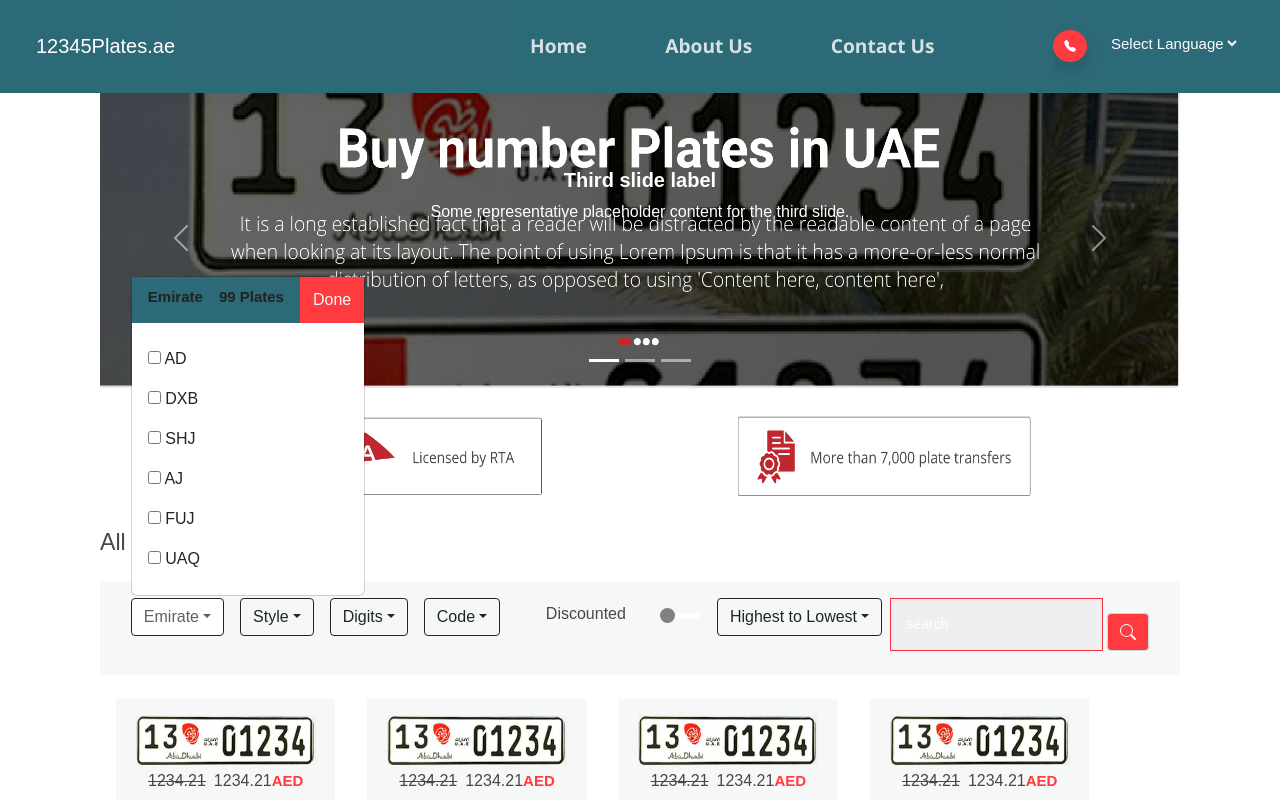
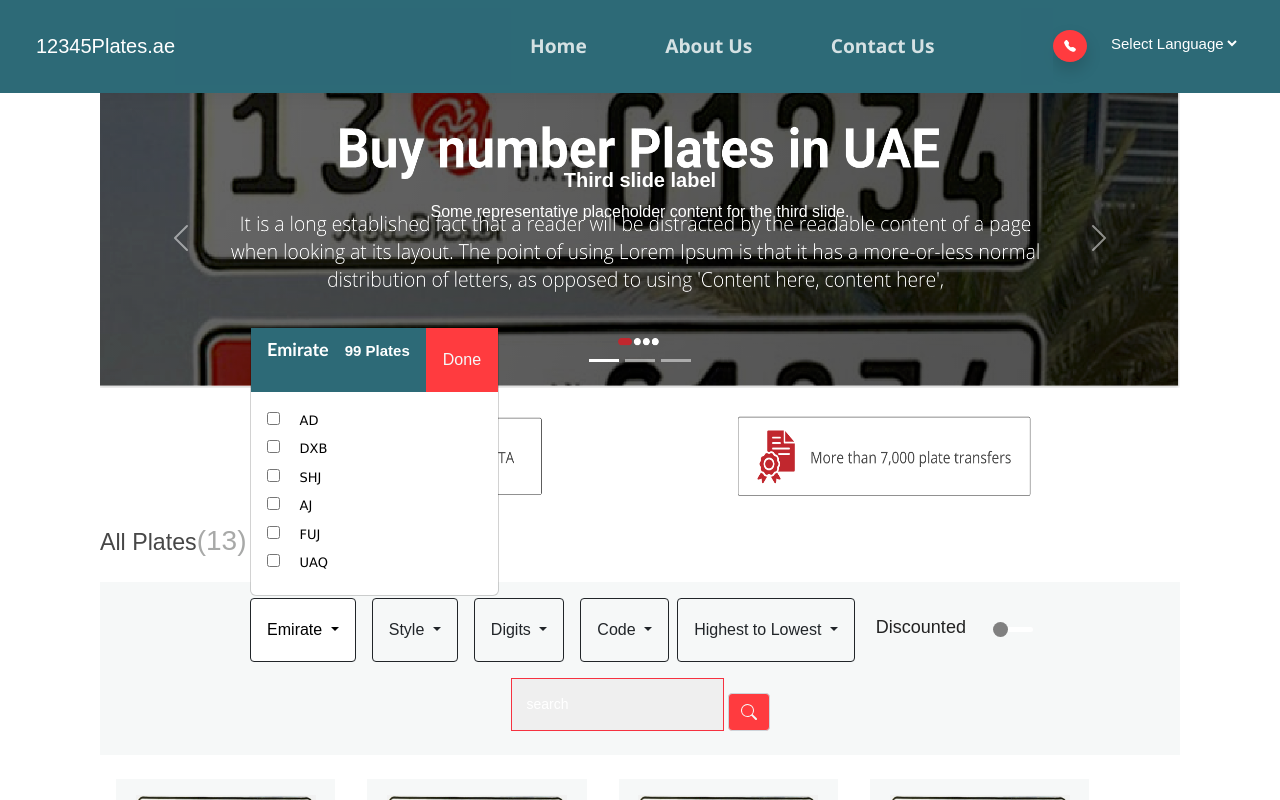
Before and after one commit to Malshmsi/plate-dev-build, an Angular app: page / in a window 1280 px wide. Both pictures are taken after a click on the button "Emirate". Shown: the top 800 px of the page. Built offline with nearby package versions, Linux system fonts and the light colour scheme; a web font is replaced by a local one; what @syncfusion/ej2-angular-dropdowns, ng-multiselect-dropdown, ngx-infinite-scroll would draw is missing.

Commit message:
selector menu edit-searchbutton and toggler left

```diff
--- a/package.json
+++ b/package.json
@@ -11,7 +11,7 @@
   "private": true,
   "dependencies": {
     "@angular/animations": "^14.1.0",
-    "@angular/common": "^14.1.0",
+    "@angular/common": "^14.2.0",
     "@angular/compiler": "^14.1.0",
     "@angular/core": "^14.1.0",
     "@angular/forms": "^14.1.0",
--- a/src/app/plates-catalog/plates-catalog.component.css
+++ b/src/app/plates-catalog/plates-catalog.component.css
@@ -0,0 +1,36 @@
+.drops {
+  color: white;
+}
+.menuitem {
+  padding: 1em !important;
+  height: 4em !important;
+  display: flexbox;
+}
+.dropsHead {
+  color: white;
+  font-size: large;
+  font-family: "Gill Sans", "Gill Sans MT", Calibri, "Trebuchet MS", sans-serif;
+}
+.dropof {
+  padding-left: 1.5em;
+  font-weight: 20;
+  color: black;
+  font-size: small;
+  font-family: "Lucida Sans", "Lucida Sans Regular", "Lucida Grande",
+    "Lucida Sans Unicode", Geneva, Verdana, sans-serif;
+}
+.disci {
+  height: fit-content;
+  padding: 0.5em;
+  display: inline-block;
+  margin-top: 0.4em;
+}
+#disc {
+  font-size: large;
+  font-weight: 500;
+}
+
+#checkbox {
+  position: relative;
+  float: right;
+}
--- a/src/app/plates-catalog/plates-catalog.component.html
+++ b/src/app/plates-catalog/plates-catalog.component.html
@@ -1,26 +1,59 @@
 <!--Plates Catalog Filter-->
 <div class="plates-catalog-contatiner">
-  <div class="mb-4"><h2 class="d-inline mb-2">All Plates </h2><span class="text-gray fw-light h3">({{ this.plates.length }})</span></div>
+  <div class="mb-4">
+    <h2 class="d-inline mb-2">All Plates</h2>
+    <span class="text-gray fw-light h3">({{ this.plates.length }})</span>
+  </div>
   <!-- Catalog Filter Form -->
-  <form style="overflow-y: visible;" class=" bg-primary w-100 d-flex justify-content-around navbar-nav-scroll bg-light p-2 flex-wrap">
+  <form
+    style="overflow-y: visible"
+    class="bg-primary w-100 d-flex justify-content-around navbar-nav-scroll bg-light p-2 flex-wrap"
+  >
     <!--Upper Catalog Filter-->
-    <div style="overflow-y: visible;" class="upper-catalog-filter navbar-nav-scroll d-flex flex-lg-row flex-sm-row py-2">
+    <div
+      style="overflow-y: visible"
+      class="upper-catalog-filter navbar-nav-scroll d-flex flex-lg-row flex-sm-row py-2"
+    >
       <!--Emirate Filter-->
       <div ngbDropdown class="d-inline-block">
-        <button [ngClass]="{'filterSet': selectedEmirates.length > 0 }" type="button" style="color: #606060;" class=" btn bg-white fw-light border-dark mx-2 rounded-1" id="dropdown1" ngbDropdownToggle>Emirate</button>
+        <button
+          [ngClass]="{ filterSet: selectedEmirates.length > 0 }"
+          type="button"
+          style="color: #606060"
+          class="menuitem text-black btn bg-white fw-light border-dark mx-2 rounded-1"
+          id="dropdown1"
+          ngbDropdownToggle
+        >
+          Emirate
+        </button>
         <div ngbDropdownMenu aria-labelledby="dropdown1">
-          <div class="bg-primary d-flex justify-content-between text-light">
-            <div class="px-2 h-100 p-2 text-nowrap"><label class="px-2">Emirate</label> <label class="px-2">99 Plates</label></div>
-            <div class="p-0"><button class="h-100 w-100 btn text-light bg-danger rounded-0 button dropdown-toggle-internal" ngbDropdownToggle>Done</button></div>
+          <div class="drops bg-primary d-flex justify-content-between">
+            <div class="drops px-2 h-100 p-2 text-nowrap">
+              <label class="dropsHead px-2">Emirate</label>
+              <label class="drops px-2">99 Plates</label>
+            </div>
+            <div class="p-0">
+              <button
+                class="menuitem h-100 w-100 btn text-light bg-danger rounded-0 button dropdown-toggle-internal"
+                ngbDropdownToggle
+              >
+                Done
+              </button>
+            </div>
           </div>
           <div class="select-elements p-3 d-flex flex-column">
             <ul class="list-unstyled p-0 m-0">
-              <li *ngFor="let emirate of emiratesList"  class="px-0 p-2 style-none" href="#">
-                <input type="checkbox"
+              <li
+                *ngFor="let emirate of emiratesList"
+                class="px-0 style-none"
+                href="#"
+              >
+                <input
+                  type="checkbox"
                   value="{{ emirate }}"
-                  name="{{ emirate }}"
-                  (change) ="updateEmiratesModel($event)" />
-                  {{emirate}}
+                  (change)="updateEmiratesModel($event)"
+                />
+                <label class="dropof">{{ emirate }}</label>
               </li>
             </ul>
           </div>
@@ -28,20 +61,41 @@
       </div>
       <!-- Style Filter -->
       <div ngbDropdown class="d-inline-block">
-          <button [ngClass]="{'filterSet': selectedStyles.length > 0 }" type="button" class="btn border-dark  mx-2 rounded-1" id="dropdown1" ngbDropdownToggle>Style</button>
+        <button
+          [ngClass]="{ filterSet: selectedStyles.length > 0 }"
+          type="button"
+          class="menuitem btn border-dark mx-2 rounded-1"
+          id="dropdown1"
+          ngbDropdownToggle
+        >
+          Style
+        </button>
         <div ngbDropdownMenu aria-labelledby="dropdown1">
           <div class="bg-primary d-flex justify-content-between text-light">
-              <div class="px-2 h-100 p-2 text-nowrap">Style 99 Plates</div>
-              <div class="p-0"><button class="h-100 w-100 btn text-light bg-danger rounded-0 button dropdown-toggle-internal" ngbDropdownToggle>Done</button></div>
+            <div class="drops px-2 h-100 p-2 text-nowrap">Style 99 Plates</div>
+            <div class="p-0">
+              <button
+                class="menuitem h-100 w-100 btn text-light bg-danger rounded-0 button dropdown-toggle-internal"
+                ngbDropdownToggle
+              >
+                Done
+              </button>
+            </div>
           </div>
           <div class="select-elements p-3 d-flex flex-column">
             <ul class="list-unstyled p-0 m-0">
-                <li *ngFor="let style of stylesList"  class="px-0 p-2 style-none" href="#">
-                  <input type="checkbox"
+              <li
+                *ngFor="let style of stylesList"
+                class="px-0 p-2 style-none"
+                href="#"
+              >
+                <input
+                  type="checkbox"
                   value="{{ style }}"
                   name="{{ style }}"
-                    (change) ="updateStylesModel($event)" />
-                    {{style}}
+                  (change)="updateStylesModel($event)"
+                />
+                <label class="dropof">{{ style }}</label>
               </li>
             </ul>
           </div>
@@ -50,20 +104,41 @@
       <!--Style Filter-->
       <!--# of Digits Filter-->
       <div ngbDropdown class="d-inline-block">
-        <button [ngClass]="{'filterSet': selectedDigits.length > 0 }" type="button" class="btn border-dark mx-2 rounded-1" id="dropdown1" ngbDropdownToggle>Digits</button>
+        <button
+          [ngClass]="{ filterSet: selectedDigits.length > 0 }"
+          type="button"
+          class="menuitem btn border-dark mx-2 rounded-1"
+          id="dropdown1"
+          ngbDropdownToggle
+        >
+          Digits
+        </button>
         <div ngbDropdownMenu aria-labelledby="dropdown1">
           <div class="bg-primary d-flex justify-content-between text-light">
-            <div class="px-2 h-100 p-2 text-nowrap">Digits 99 Plates</div>
-            <div class="p-0"><button class="h-100 w-100 btn text-light bg-danger rounded-0 button dropdown-toggle-internal" ngbDropdownToggle>Done</button></div>
+            <div class="drops px-2 h-100 p-2 text-nowrap">Digits 99 Plates</div>
+            <div class="p-0">
+              <button
+                class="menuitem h-100 w-100 btn text-light bg-danger rounded-0 button dropdown-toggle-internal"
+                ngbDropdownToggle
+              >
+                Done
+              </button>
+            </div>
           </div>
           <div class="select-elements p-3 d-flex flex-column">
             <ul class="list-unstyled p-0 m-0">
-              <li *ngFor="let digit of digitsList"  class="px-0 p-2 style-none" href="#">
-                <input type="checkbox"
+              <li
+                *ngFor="let digit of digitsList"
+                class="px-0 p-2 style-none"
+                href="#"
+              >
+                <input
+                  type="checkbox"
                   value="{{ digit.digit }}"
                   name="{{ digit.digit }}"
-                  (change) ="updateDigitsModel($event)" />
-                  {{ digit.digit }}
+                  (change)="updateDigitsModel($event)"
+                />
+                <label class="dropof">{{ digit.digit }} </label>
               </li>
             </ul>
           </div>
@@ -72,20 +147,37 @@
       <!--# of Digits Filter-->
       <!--Code Filter-->
       <div ngbDropdown class="d-inline-block">
-        <button [ngClass]="{'filterSet': selectedCodes.length > 0 }" type="button" class="btn border-dark mx-2 rounded-1" id="dropdown1" ngbDropdownToggle>Code</button>
+        <button
+          [ngClass]="{ filterSet: selectedCodes.length > 0 }"
+          type="button"
+          class="menuitem btn border-dark mx-2 rounded-1"
+          id="dropdown1"
+          ngbDropdownToggle
+        >
+          Code
+        </button>
         <div ngbDropdownMenu aria-labelledby="dropdown1">
           <div class="bg-primary d-flex justify-content-between text-light">
-            <div class="px-2 h-100 p-2 text-nowrap">Code 99 Plates</div>
-            <div class="p-0"><button class="h-100 w-100 btn text-light bg-danger rounded-0 button dropdown-toggle-internal" ngbDropdownToggle>Done</button></div>
+            <div class="drops px-2 h-100 p-2 text-nowrap">Code 99 Plates</div>
+            <div class="p-0">
+              <button
+                class="menuitem h-100 w-100 btn text-light bg-danger rounded-0 button dropdown-toggle-internal"
+                ngbDropdownToggle
+              >
+                Done
+              </button>
+            </div>
           </div>
           <div class="select-elements p-3 d-flex flex-column">
             <ul class="list-unstyled p-0 m-0">
-              <li *ngFor="let code of codesList"  class="px-0 p-2" href="#">
-                <input type="checkbox"
+              <li *ngFor="let code of codesList" class="px-0 p-2" href="#">
+                <input
+                  type="checkbox"
                   value="{{ code.code }}"
                   name="{{ code.code }}"
-                  (change) ="updateCodesModel($event)" />
-                  {{ code.code }}
+                  (change)="updateCodesModel($event)"
+                />
+                <label class="dropof">{{ code.code }}</label>
               </li>
             </ul>
           </div>
@@ -93,39 +185,98 @@
       </div>
       <!--Code Filter-->
 
+      <!--Sort Filter-->
+      <button
+        type="button"
+        class="menuitem btn border-dark dropdown-toggle rounded-1"
+        data-toggle="dropdown"
+        aria-haspopup="true"
+        aria-expanded="false"
+      >
+        Highest to Lowest
+      </button>
+      <!-- Discount Toggle -->
+      <div class="container-fluid">
+        <label id="disc" class="disci">Discounted</label>
+        <div id="checkbox" class="disci custom-control custom-switch">
+          <label class="custom-control-label" for="customSwitch1">
+            <input
+              type="checkbox"
+              class="custom-control-input"
+              id="customSwitch1"
+              checked
+          /></label>
+        </div>
+      </div>
+      <!-- Discount Toggle -->
     </div>
     <!--Upper Catalog Filter-->
     <!--Lower Catalog Filter-->
     <div class="lower-catalog-filter p-2">
       <div class="d-flex flex-lg-row flex-sm-row">
-        <!-- Discount Toggle -->
-        <div class="pt-1">Discounted</div>
-        <div class="custom-control custom-switch mx-4">
-          <label class="custom-control-label pe-2" for="customSwitch1">
-          <input type="checkbox" class="custom-control-input" id="customSwitch1" checked></label>
-        </div>
-        <!-- Discount Toggle -->
-        <!--Sort Filter-->
-        <div>
-        <button type="button" class="btn border-dark dropdown-toggle mx-2 rounded-1" data-toggle="dropdown" aria-haspopup="true" aria-expanded="false">Highest to Lowest</button>
         <div class="dropdown-menu m-2 rounded-0 pt-0">
           <div class="bg-primary d-flex justify-content-between text-light">
             <div class="px-2 h-100 p-2">Emirate <span>99 Plates</span></div>
-            <div class="p-0"><button class="h-100 w-100 btn text-light bg-danger rounded-0 button">Done</button></div>
+            <div class="p-0">
+              <button
+                class="menuitem h-100 w-100 btn text-light bg-danger rounded-0 button"
+              >
+                Done
+              </button>
+            </div>
           </div>
           <div class="select-elements p-3">
-            <a class="dropdown-item p-2" href="#"><input type="checkbox" id="scales" name="scales" /><label class="px-2" for="scales">Abu Dhabi (5)</label></a>
-            <a class="dropdown-item p-2" href="#"><input type="checkbox" id="scales" name="scales" /><label class="px-2" for="scales">Dubai (92)</label></a>
-            <a class="dropdown-item p-2" href="#"><input type="checkbox" id="scales" name="scales" /><label class="px-2" for="scales">Sharjah (30)</label></a>
-            <a class="dropdown-item p-2" href="#"><input type="checkbox" id="scales" name="scales" /><label class="px-2" for="scales">Ras Al Khaimah (12)</label></a>
-            <a class="dropdown-item p-2" href="#"><input type="checkbox" id="scales" name="scales" /><label class="px-2" for="scales">Fujairah (3)</label></a>
-            <a class="dropdown-item p-2" href="#"><input type="checkbox" id="scales" name="scales" /><label class="px-2" for="scales">Umm Al Quwain (1)</label></a>
+            <a class="dropdown-item p-2" href="#"
+              ><input type="checkbox" id="scales" name="scales" /><label
+                class="px-2"
+                for="scales"
+                >Abu Dhabi (5)</label
+              ></a
+            >
+            <a class="dropdown-item p-2" href="#"
+              ><input type="checkbox" id="scales" name="scales" /><label
+                class="px-2"
+                for="scales"
+                >Dubai (92)</label
+              ></a
+            >
+            <a class="dropdown-item p-2" href="#"
+              ><input type="checkbox" id="scales" name="scales" /><label
+                class="px-2"
+                for="scales"
+                >Sharjah (30)</label
+              ></a
+            >
+            <a class="dropdown-item p-2" href="#"
+              ><input type="checkbox" id="scales" name="scales" /><label
+                class="px-2"
+                for="scales"
+                >Ras Al Khaimah (12)</label
+              ></a
+            >
+            <a class="dropdown-item p-2" href="#"
+              ><input type="checkbox" id="scales" name="scales" /><label
+                class="px-2"
+                for="scales"
+                >Fujairah (3)</label
+              ></a
+            >
+            <a class="dropdown-item p-2" href="#"
+              ><input type="checkbox" id="scales" name="scales" /><label
+                class="px-2"
+                for="scales"
+                >Umm Al Quwain (1)</label
+              ></a
+            >
           </div>
         </div>
       </div>
       <!--sort Filter-->
       <!-- Catalog Seachbar-->
-    <div style="max-width: 20rem;" class="input-group pb-2 catalog-searchbar justify-content-around align-items-end w-sm-100 pb-0">
+      <div
+        style="max-width: 20rem"
+        class="input-group pb-2 catalog-searchbar justify-content-around align-items-end w-sm-100 pb-0"
+      >
         <ng-select
           name="searchBar"
           style="background-color: #efefef"
@@ -143,33 +294,58 @@
           ngDefaultControl
         >
         </ng-select>
-      <span class="input-group-text ms-1 bg-danger text-light rounded-1" style="height: 38px;" id="basic-addon2">
-        <svg xmlns="http://www.w3.org/2000/svg" width="16" height="16" fill="currentColor" class="bi bi-search" viewBox="0 0 16 16">
-          <path d="M11.742 10.344a6.5 6.5 0 1 0-1.397 1.398h-.001c.03.04.062.078.098.115l3.85 3.85a1 1 0 0 0 1.415-1.414l-3.85-3.85a1.007 1.007 0 0 0-.115-.1zM12 6.5a5.5 5.5 0 1 1-11 0 5.5 5.5 0 0 1 11 0z"/>
+        <span
+          class="input-group-text ms-1 bg-danger text-light rounded-1"
+          style="height: 38px"
+          id="basic-addon2"
+        >
+          <svg
+            xmlns="http://www.w3.org/2000/svg"
+            width="16"
+            height="16"
+            fill="currentColor"
+            class="bi bi-search"
+            viewBox="0 0 16 16"
+          >
+            <path
+              d="M11.742 10.344a6.5 6.5 0 1 0-1.397 1.398h-.001c.03.04.062.078.098.115l3.85 3.85a1 1 0 0 0 1.415-1.414l-3.85-3.85a1.007 1.007 0 0 0-.115-.1zM12 6.5a5.5 5.5 0 1 1-11 0 5.5 5.5 0 0 1 11 0z"
+            />
           </svg>
         </span>
       </div>
       <!--Catalog Searchbar -->
     </div>
     <!-- Lower Catalog Filter -->
-    </div>
     <!--Catalog Filter-->
   </form>
   <!-- Catalog Filter Form -->
   <!-- Plates Catalog -->
   <div class="plates-catalog d-flex flex-wrap mt-4 justify-content-start">
     <!-- Sample Plate -->
-  <div *ngFor="let plate of filteredPlates" class="plate-product bg-light p-lg-3 p-0 d-flex flex-row flex-lg-column justify-content-around align-items-center mb-3 mb-lg-5 mx-2 mx-lg-3">
-    <img src="assets/plate.png" style="height: 50px; max-width:180px" />
-    <div class="details d-flex flex-lg-row flex-sm-column p-3 pt-1 pb-1 justify-content-around">
-      <div class="compare-at d-flex text-decoration-line-through align-items-lg-start align-items-end">{{ plate.price }}</div>
+    <div
+      *ngFor="let plate of filteredPlates"
+      class="plate-product bg-light p-lg-3 p-0 d-flex flex-row flex-lg-column justify-content-around align-items-center mb-3 mb-lg-5 mx-2 mx-lg-3"
+    >
+      <img src="assets/plate.png" style="height: 50px; max-width: 180px" />
+      <div
+        class="details d-flex flex-lg-row flex-sm-column p-3 pt-1 pb-1 justify-content-around"
+      >
+        <div
+          class="compare-at d-flex text-decoration-line-through align-items-lg-start align-items-end"
+        >
+          {{ plate.price }}
+        </div>
         <div class="ps-2 d-flex flex-column">
-        <div class="price pb-2">{{ plate.price }}<label class="currency text-danger">AED</label></div>
-        <a href="tel:9710044001" class="nav-link flex-row">{{ plate.phoneNumber }}</a>
+          <div class="price pb-2">
+            {{ plate.price }}<label class="currency text-danger">AED</label>
+          </div>
+          <a href="tel:9710044001" class="nav-link flex-row">{{
+            plate.phoneNumber
+          }}</a>
         </div>
       </div>
     </div>
     <!-- Sample Plate -->
-
   </div>
   <!-- Plates Catalog -->
+</div>
```
Also changed, not shown: 1 other file (tests, documents, lock files or other folders). Lines whose indentation alone changed are shown as unchanged.
